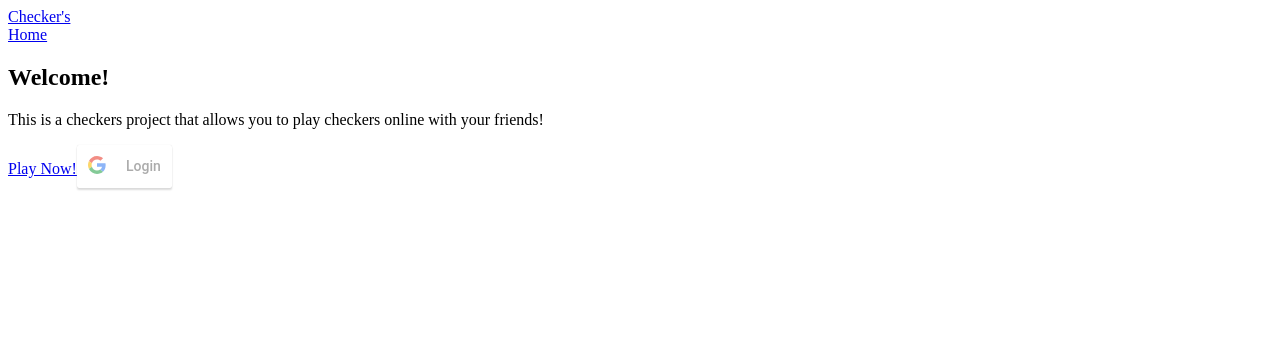
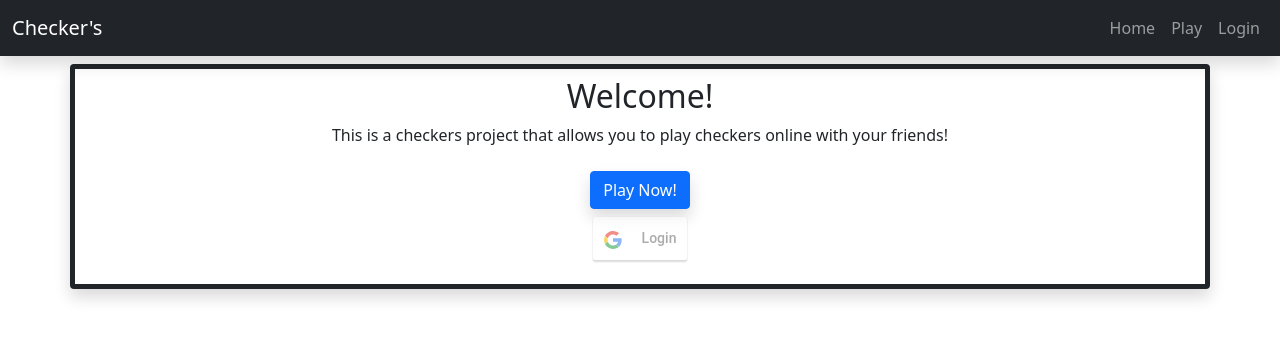
Before and after one commit to Emmanuel-Torres/Checkers, a React (Create React App) app in the folder src/checkers-client/: page / in a window 1280 px wide. Shown: the top 338 px of the page. Built offline with nearby package versions, Linux system fonts and the light colour scheme; no server answers.

Commit message:
Added bootstrap and login page

```diff
--- a/src/checkers-client/package.json
+++ b/src/checkers-client/package.json
@@ -15,6 +15,7 @@
     "@types/react": "^17.0.39",
     "@types/react-dom": "^17.0.11",
     "@types/react-redux": "^7.1.22",
+    "bootstrap": "^5.1.3",
     "react": "^17.0.2",
     "react-dom": "^17.0.2",
     "react-google-login": "^5.2.2",
--- a/src/checkers-client/src/App.tsx
+++ b/src/checkers-client/src/App.tsx
@@ -2,6 +2,7 @@ import { Route, Routes } from "react-router-dom";
 import Navbar from "./components/ui/Navbar";
 import GameView from "./views/GameView";
 import HomeView from "./views/HomeView";
+import LoginView from "./views/LoginView";
 
 function App() {
   return (
@@ -10,6 +11,7 @@ function App() {
       <Routes>
         <Route path="/" element={<HomeView />} />
         <Route path="/game" element={<GameView />} />
+        <Route path="/login" element={<LoginView />} />
       </Routes>
     </div>
   );
--- a/src/checkers-client/src/components/matchmake/MatchMake.tsx
+++ b/src/checkers-client/src/components/matchmake/MatchMake.tsx
@@ -3,12 +3,14 @@ import { FC } from "react"
 const MatchMake: FC = (): JSX.Element => {
     return (
         <>
-            <h1>Rules</h1>
-            <ul>
-                <li>Play</li>
-            </ul>
+            <div className='container border border-dark border-5 rounded p-2 my-2 shadow text-center'>
+                <h1>Rules</h1>
+                <ul className="text-start">
+                    <li>TBD</li>
+                </ul>
 
-            <button type="button">Match make now!</button>
+                <button type="button" className="btn btn-primary">Match make now!</button>
+            </div>
         </>
     )
 }
--- a/src/checkers-client/src/components/ui/Navbar.tsx
+++ b/src/checkers-client/src/components/ui/Navbar.tsx
@@ -1,12 +1,22 @@
 import { FC } from "react";
-import { NavLink } from "react-router-dom";
+import { Link, NavLink } from "react-router-dom";
 
 const Navbar: FC = (): JSX.Element => {
     return (
-        <nav>
-            <NavLink to='/'>Checker's</NavLink>
-            <div>
-                <NavLink to='/'>Home</NavLink>
+        <nav className="navbar navbar-expand navbar-dark bg-dark shadow">
+            <div className="container-fluid">
+                <Link className="navbar-brand" to="/">Checker's</Link>
+                <div className="navbar-nav">
+                    <div className='nav-item'>
+                        <Link className="nav-link" to="/">Home</Link>
+                    </div>
+                    <div className='nav-item'>
+                        <Link className="nav-link" to="/game">Play</Link>
+                    </div>
+                    <div className='nav-item'>
+                        <Link className="nav-link" to="/login">Login</Link>
+                    </div>
+                </div>
             </div>
         </nav>
     )
--- a/src/checkers-client/src/index.tsx
+++ b/src/checkers-client/src/index.tsx
@@ -1,3 +1,4 @@
+import 'bootstrap/dist/css/bootstrap.css';
 import React from 'react';
 import ReactDOM from 'react-dom';
 import App from './App';
--- a/src/checkers-client/src/views/HomeView.tsx
+++ b/src/checkers-client/src/views/HomeView.tsx
@@ -9,11 +9,14 @@ const HomeView: FC = (): JSX.Element => {
 
     return (
         <>
-            <h2>Welcome!</h2>
-            <p>This is a checkers project that allows you to play checkers online with your friends!</p>
-            <Link to="/game">Play Now!</Link>
-            <Login />
-            <p>{user?.email}</p>
+            <div className='container border border-dark border-5 rounded p-2 my-2 shadow text-center'>
+                <h2>Welcome!</h2>
+                <p>This is a checkers project that allows you to play checkers online with your friends!</p>
+                <Link to="/game" className='btn btn-primary my-2 shadow'>Play Now!</Link>
+                <br/>
+                <Login />
+                <p>{user?.email}</p>
+            </div>
         </>
     )
 };
--- /dev/null
+++ b/src/checkers-client/src/views/LoginView.tsx
@@ -0,0 +1,24 @@
+import React from 'react'
+import Login from '../components/auth/Login'
+import Logout from '../components/auth/Logout';
+import { useStoreSelector } from '../store';
+
+export default function LoginView() {
+  var userToken = useStoreSelector((state) => state.auth.userToken);
+  return (
+    <div className='container border border-dark border-5 rounded p-3 my-2 shadow text-center'>
+      {
+        userToken == undefined?
+          <>
+            <h1>Login</h1>
+            <Login />
+          </> :
+          <>
+            <h1>Log Out</h1>
+            <Logout />
+          </>
+      }
+
+    </div>
+  )
+}
```
Also changed, not shown: 1 other file (tests, documents, lock files or other folders).
